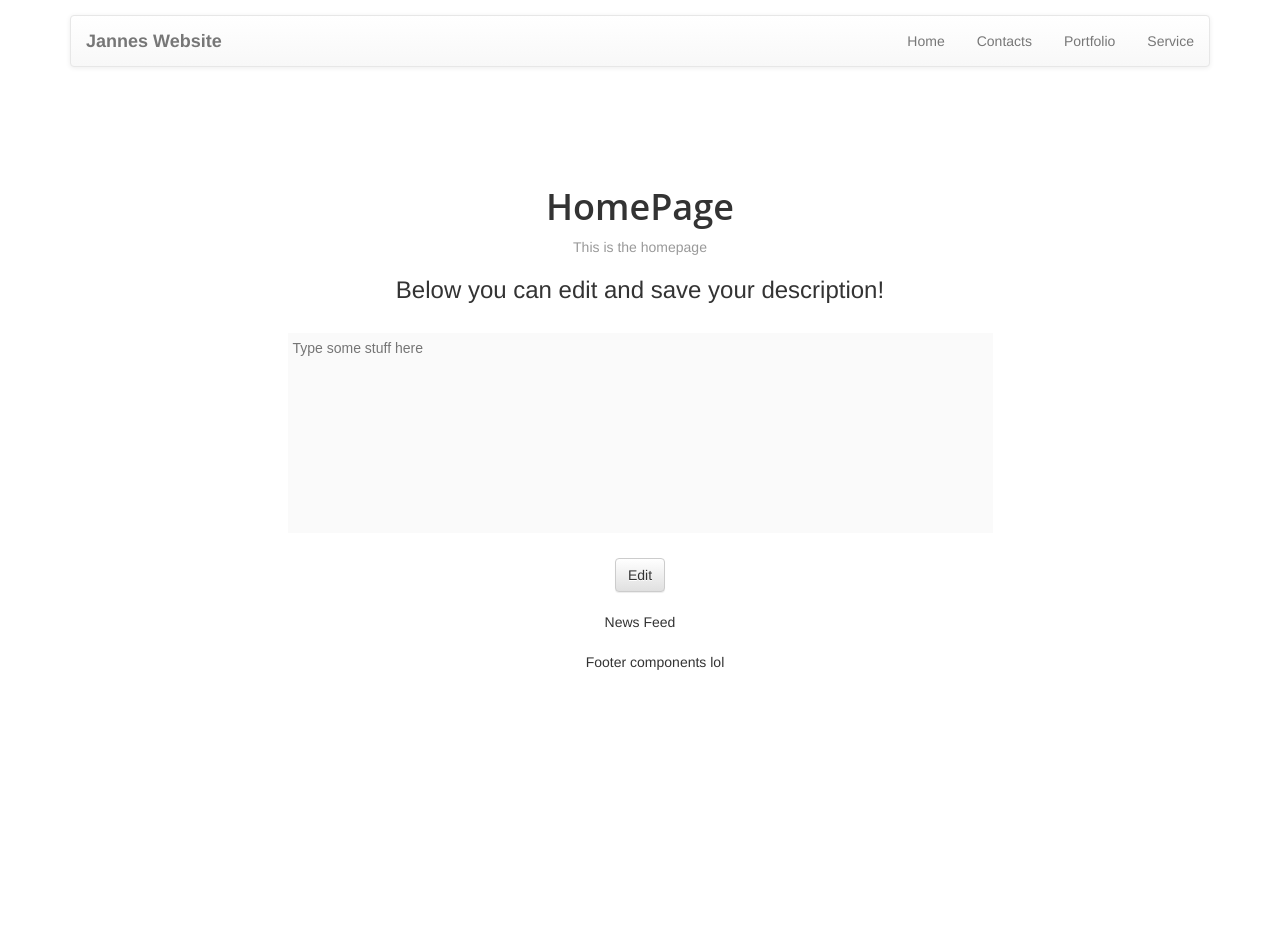
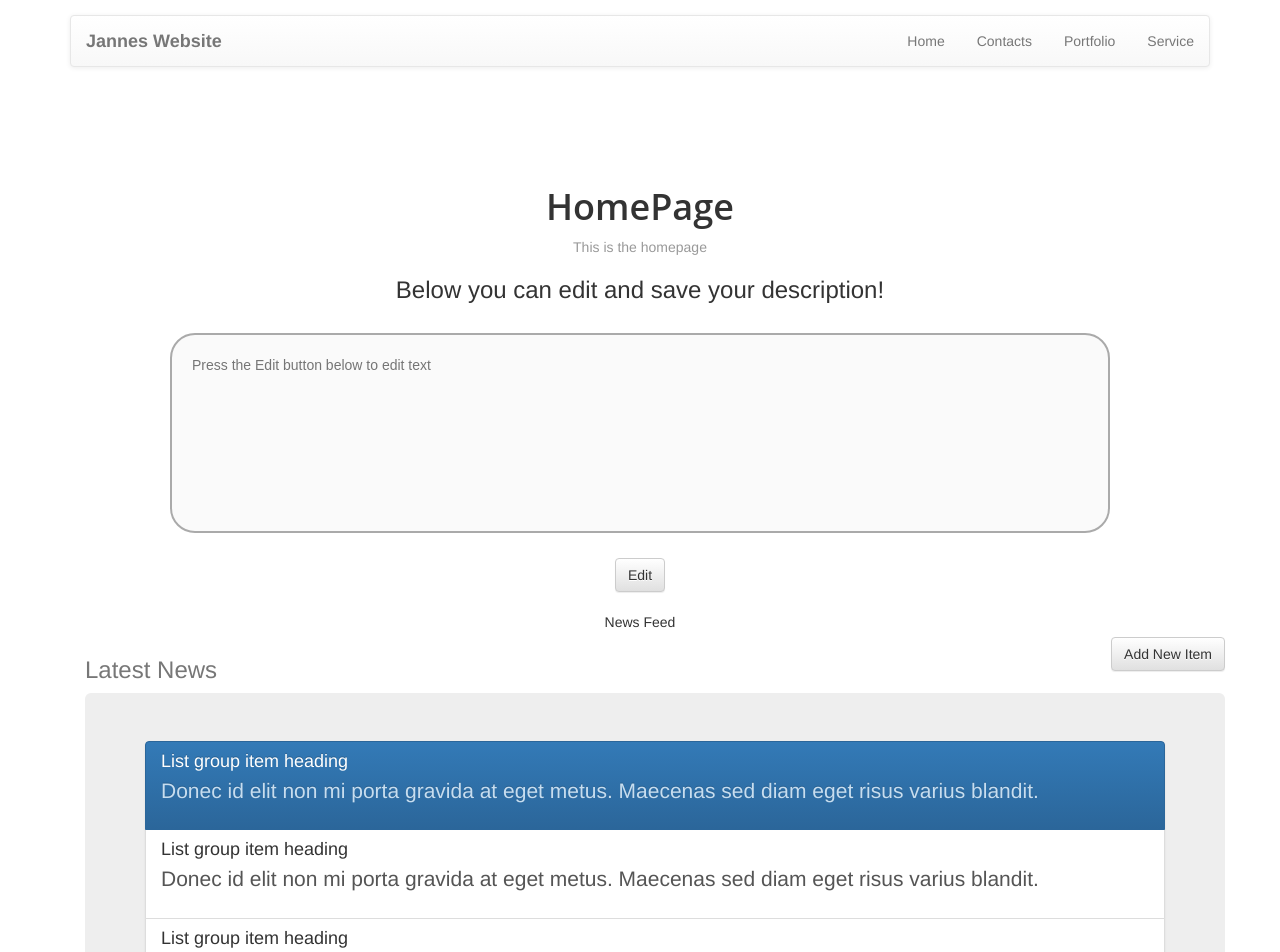
Before and after one commit to shaotime/Jannes-Website, a React (Create React App) app: page / in a window 1280 px wide. Shown: the top 952 px of the page. Before the commit the page ends 800 px from the top, so only its background shows below. Built offline with nearby package versions, Linux system fonts and the light colour scheme.

Commit message:
Dummy News Feed
-Updated HomePage to look nicer
-Added a dummy news feed/posting thingy for now, will implement server and database to fetch data from and save everything
-Can connect list of services to this database too!

```diff
--- a/src/Components/FooterComponent/Footer.jsx
+++ b/src/Components/FooterComponent/Footer.jsx
@@ -4,8 +4,8 @@ import "./Footer.css";
 class Footer extends Component {
   render() {
     return (
-      <footer>
-          Footer components lol
+      <footer className="footer">
+        <p> &copy; Footer Components 2018 </p>
       </footer>
     )
   }
--- /dev/null
+++ b/src/Components/PageComponent/Features/HomeFeatures/AddPost.jsx
@@ -0,0 +1,54 @@
+import React, { Component } from 'react';
+
+class AddPost extends Component {
+  constructor(props) {
+      super(props);
+      this.state = {
+        title: "",
+        subject: ""
+      };
+      this.handleSubmit = this.handleSubmit.bind(this);
+      this.handleTitleChange = this.handleTitleChange.bind(this);
+      this.handleSubjectChange = this.handleSubjectChange.bind(this);
+    }
+
+    handleTitleChange(e){
+      this.setState({title:e.target.value});
+    }
+
+    handleSubjectChange(e){
+      this.setState({subject:e.target.value});
+    }
+
+    handleSubmit(e){
+      console.log(this.state.title + " and " + this.state.subject);
+      e.preventDefault();
+
+    }
+
+    render() {
+      return (
+        <React.Fragment>
+        <div className="header"> Add New Post </div>
+        <div className="content">
+          <div className="form-area">
+              <form role="form" onSubmit={this.handleSubmit}>
+              <br styles="clear:both" />
+                <div className="form-group">
+                  <input type="text" onChange={this.handleTitleChange} className="form-control" id="title" name="title" placeholder="Title" required />
+                </div>
+
+                <div className="form-group">
+                  <textarea type="textarea" onChange={this.handleSubjectChange} className="form-control" id="subject" placeholder="Subject" maxLength="140" rows="7"></textarea>
+                </div>
+
+              <input type="submit" id="submit" name="submit" className="btn btn-primary pull-right" value="Add Post"/>
+              </form>
+          </div>
+        </div>
+        </React.Fragment>
+      )
+    }
+}
+
+export default AddPost;
--- a/src/Components/PageComponent/Features/HomeFeatures/EditableDescription.css
+++ b/src/Components/PageComponent/Features/HomeFeatures/EditableDescription.css
@@ -1,10 +1,14 @@
 .editable {
   font-family: sans-serif;
-  width: 75%;
+  width: 100%;
   min-height: 200px;
-  min-width: 400px;
-  border: 0px dashed #aaa;
+  min-width: 300px;
   padding: 5px;
+
+  border-radius: 25px;
+  border: 2px solid #aaa;
+  padding: 20px;
+
 }
 
 .editableContainer{
--- a/src/Components/PageComponent/Features/HomeFeatures/EditableDescription.jsx
+++ b/src/Components/PageComponent/Features/HomeFeatures/EditableDescription.jsx
@@ -33,7 +33,7 @@ class EditableDescription extends Component {
       mode: 'view',
       disabled: true
     });
-    document.getElementById('description').style.border = '0px dashed #aaa';
+    document.getElementById('description').style.border = '2px solid #aaa';
 
   }
 
@@ -78,7 +78,7 @@ renderButtons() {
                       <div className="editableContainer">
                         <textarea id="description" className="editable"  //textarea was previously ContentEditable, box looks weird though when too many words in it
                                           //html={this.state.html} <--part of ContextEditable component
-                                          placeholder="Type some stuff here"
+                                          placeholder="Press the Edit button below to edit text"
                                           value={this.state.value} //part of textarea component
                                           disabled={this.state.disabled}
                                           onChange={this.handleChange}
--- /dev/null
+++ b/src/Components/PageComponent/Features/HomeFeatures/NewsFeed.jsx
@@ -0,0 +1,47 @@
+import React, { Component } from 'react';
+import ShowPost from "./ShowPost";
+import Popup from "reactjs-popup";
+import "./NewsFeedModal.css";
+import AddPost from "./AddPost";
+
+class NewsFeed extends Component {
+
+  constructor(props) {
+      super(props);
+    }
+
+  render(){
+    return (
+      <div className="container">
+
+        <div className="header clearfix">
+          <nav>
+          <ul className="nav nav-pills pull-right">
+          <li role="presentation"> <Popup trigger={<button className="btn btn-default"> Add New Item</button>} modal>
+
+          {close => (
+            <div className="moodal">
+            <a className="close" onClick={close}>
+              &times;
+            </a>
+            <AddPost />
+            </div>
+          )}
+
+          </Popup></li>
+          </ul>
+          </nav>
+
+          <h3 className="text-muted">Latest News</h3>
+        </div>
+
+        <div className="jumbotron">
+          <ShowPost />
+        </div>
+
+      </div>
+    )
+  }
+}
+
+export default NewsFeed;
--- /dev/null
+++ b/src/Components/PageComponent/Features/HomeFeatures/NewsFeedModal.css
@@ -0,0 +1,33 @@
+.moodal {
+  font-size: 12px;
+}
+.moodal > .header {
+  width: 100%;
+  border-bottom: 1px solid gray;
+  font-size: 18px;
+  text-align: center;
+  padding: 5px;
+}
+.moodal > .content {
+  width: 100%;
+  padding: 10px 5px;
+}
+.moodal > .actions {
+  width: 100%;
+  padding: 10px 5px;
+  margin: auto;
+  text-align: center;
+}
+.moodal > .close {
+  cursor: pointer;
+  position: absolute;
+  display: block;
+  padding: 2px 5px;
+  line-height: 20px;
+  right: -10px;
+  top: -10px;
+  font-size: 24px;
+  background: #ffffff;
+  border-radius: 18px;
+  border: 1px solid #cfcece;
+}
--- /dev/null
+++ b/src/Components/PageComponent/Features/HomeFeatures/ShowPost.jsx
@@ -0,0 +1,34 @@
+import React, { Component } from 'react';
+
+class ShowPost extends Component {
+
+  constructor(props) {
+      super(props);
+      this.state = {
+        posts: []
+      };
+    }
+
+  render(){
+    return (
+      <React.Fragment>
+          <div className="list-group">
+            <a href="#" className="list-group-item active">
+              <h4 className="list-group-item-heading">List group item heading</h4>
+              <p className="list-group-item-text">Donec id elit non mi porta gravida at eget metus. Maecenas sed diam eget risus varius blandit.</p>
+            </a>
+            <a href="#" className="list-group-item">
+              <h4 className="list-group-item-heading">List group item heading</h4>
+              <p className="list-group-item-text">Donec id elit non mi porta gravida at eget metus. Maecenas sed diam eget risus varius blandit.</p>
+            </a>
+            <a href="#" className="list-group-item">
+              <h4 className="list-group-item-heading">List group item heading</h4>
+              <p className="list-group-item-text">Donec id elit non mi porta gravida at eget metus. Maecenas sed diam eget risus varius blandit.</p>
+            </a>
+          </div>
+      </React.Fragment>
+    )
+  }
+}
+
+export default ShowPost;
--- a/src/Components/PageComponent/Features/ServiceFeatures/ServiceTable.jsx
+++ b/src/Components/PageComponent/Features/ServiceFeatures/ServiceTable.jsx
@@ -61,16 +61,16 @@ class ServiceTable extends Component {
                   <div className="form-group">
                     <div className="row">
                       <div className="col-md-2">
-                        <input id="id" type="text" className="form-control" placeholder="ID" />
+                        <input id="id" type="text" className="form-control" placeholder="ID" required />
                       </div>
                       <div className="col-md-3">
-                        <input id="serviceName" type="text" className="form-control" placeholder="Service Name" />
+                        <input id="serviceName" type="text" className="form-control" placeholder="Service Name" required />
                       </div>
                       <div className="col-md-5">
-                        <input id="description" type="text" className="form-control" placeholder="Description" />
+                        <input id="description" type="text" className="form-control" placeholder="Description" required />
                       </div>
                       <div className="col-md-2">
-                        <input id="price" type="text" className="form-control" placeholder="Price" />
+                        <input id="price" type="text" className="form-control" placeholder="Price" required />
                       </div>
                     </div>
                   </div>
@@ -95,7 +95,7 @@ class ServiceTable extends Component {
                   close()
                 }}
               >
-                close modal
+                Close Modal
               </button>
             </div>
           </div>
--- a/src/Components/PageComponent/HomePage.jsx
+++ b/src/Components/PageComponent/HomePage.jsx
@@ -1,5 +1,6 @@
 import React, { Component } from 'react';
 import EditableDescription from "./Features/HomeFeatures/EditableDescription";
+import NewsFeed from "./Features/HomeFeatures/NewsFeed";
 import "./css/HomePage.css";
 
 class HomePage extends Component {
@@ -17,9 +18,8 @@ class HomePage extends Component {
           <div style={{textAlign: 'center'}} className="newsFeed">
             News Feed
           </div>
-
-
         </div>
+        <NewsFeed />
       </div>
     )
   }
```
Also changed, not shown: package.json (+6 -2 lines), server.js (added, +18 -0 lines). Lines whose indentation alone changed are shown as unchanged.
